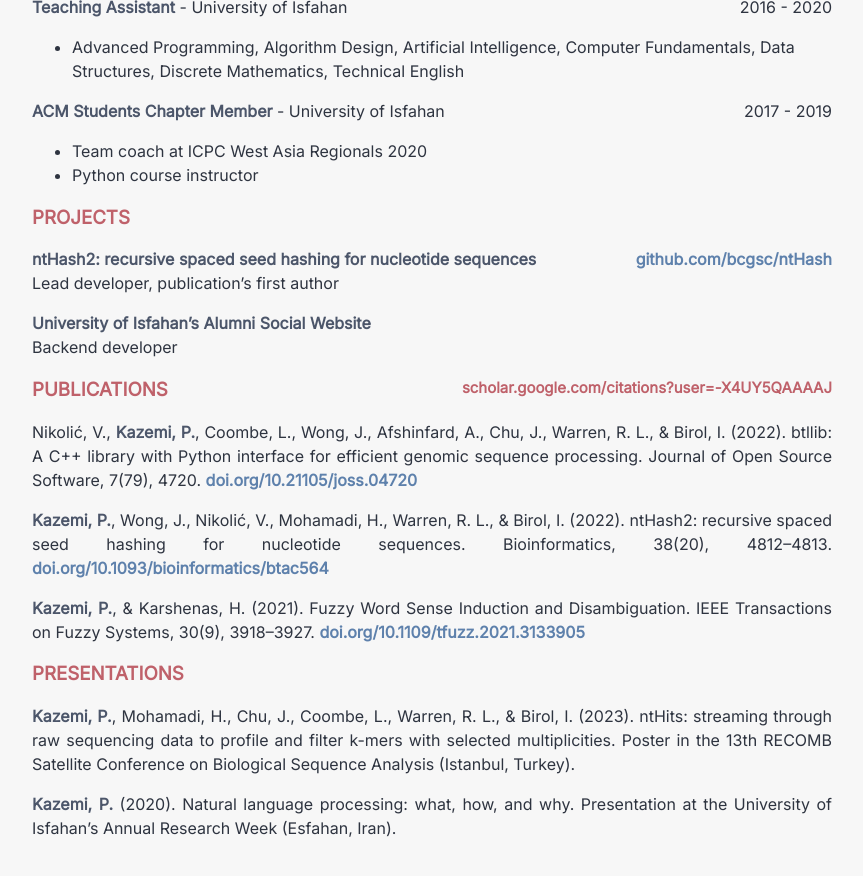
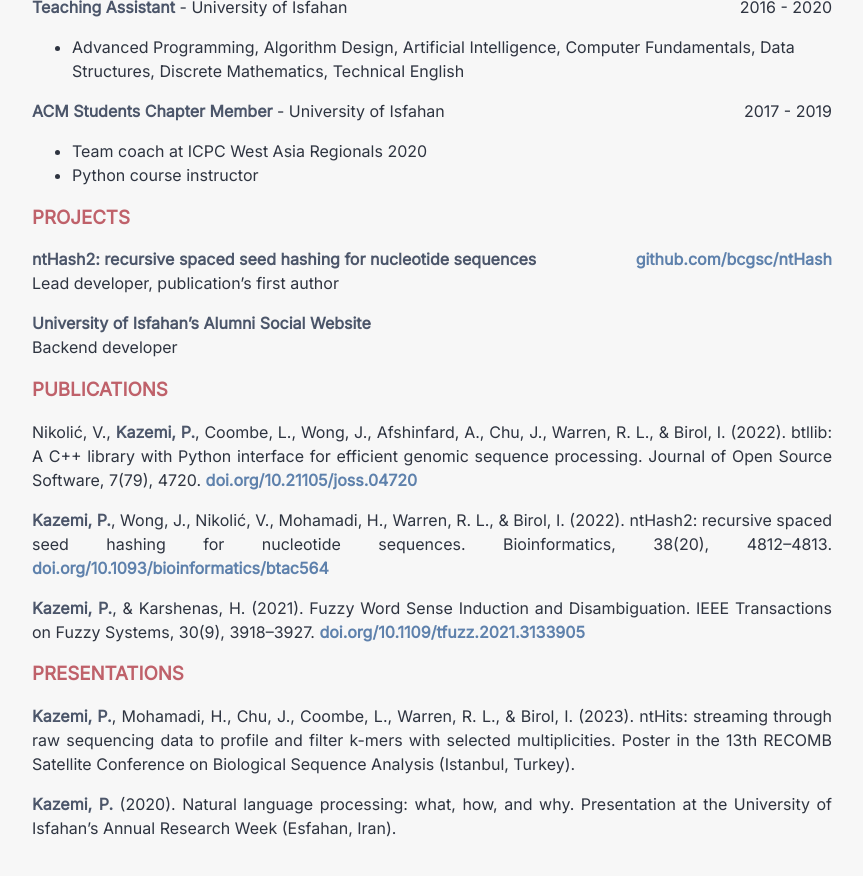
Before and after one commit to parham-k/parham-k.github.io, a Jekyll site: the page built from cv.md, in a window 1280 px wide and 900 px high, scrolled down 1166 px. Shown: the top 876 px of the window, without its empty margins (208-1071 px from the left). Built offline with Jekyll 4.4.1, drawn with Linux system fonts in a browser that asks for light colours.

Commit message:
Remove scholar link from CV

```diff
--- a/cv.md
+++ b/cv.md
@@ -64,7 +64,7 @@ Lead developer, publication's first author
 <br>
 Backend developer
 
-### PUBLICATIONS <small style="float: right;">scholar.google.com/citations?user=-X4UY5QAAAAJ</small>
+### PUBLICATIONS
 
 Nikolić, V., **Kazemi, P.**, Coombe, L., Wong, J., Afshinfard, A., Chu, J., Warren, R. L., & Birol, I. (2022). btllib: A C++ library with Python interface for efficient genomic sequence processing. Journal of Open Source Software, 7(79), 4720. [doi.org/10.21105/joss.04720](https://doi.org/10.21105/joss.04720)
 
```
